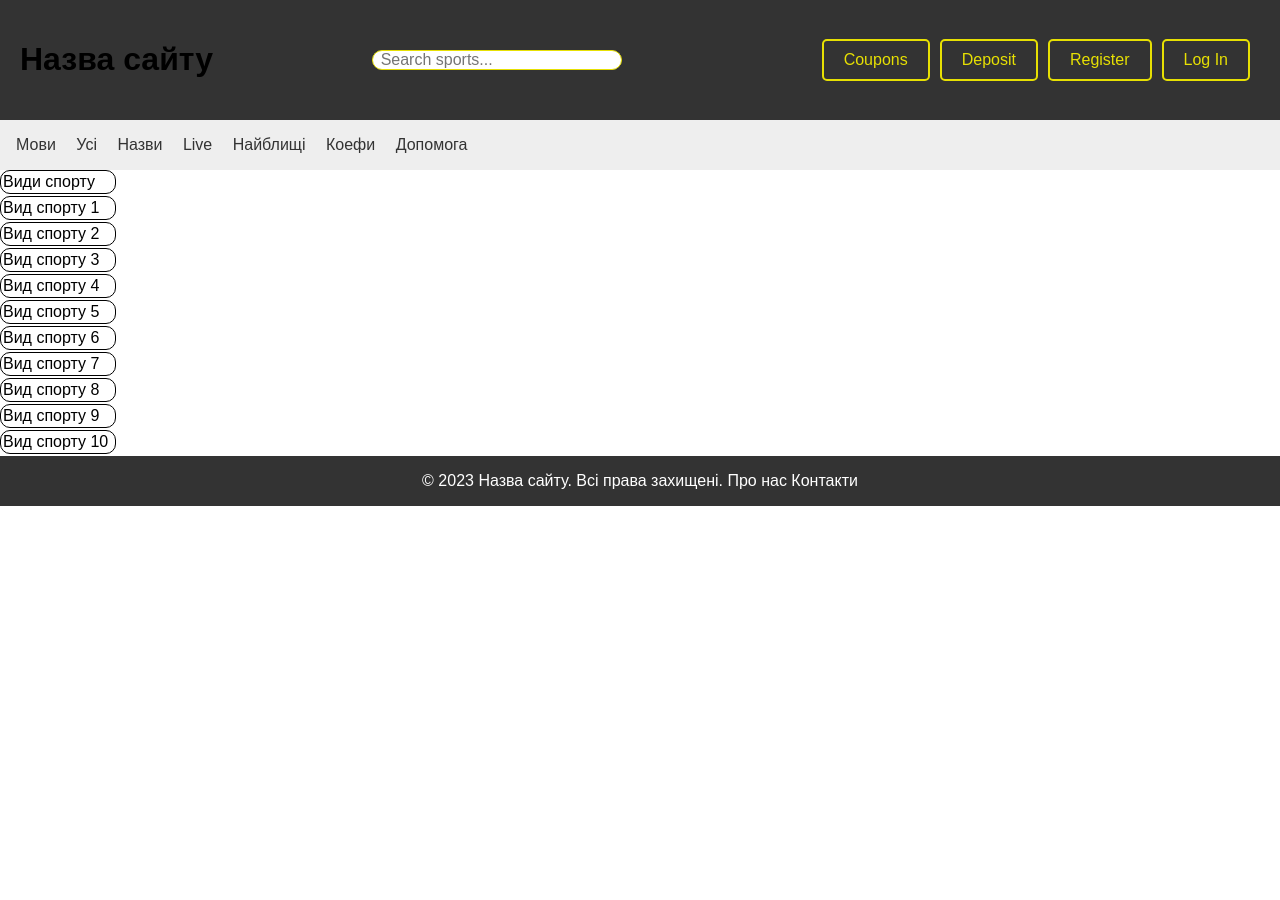
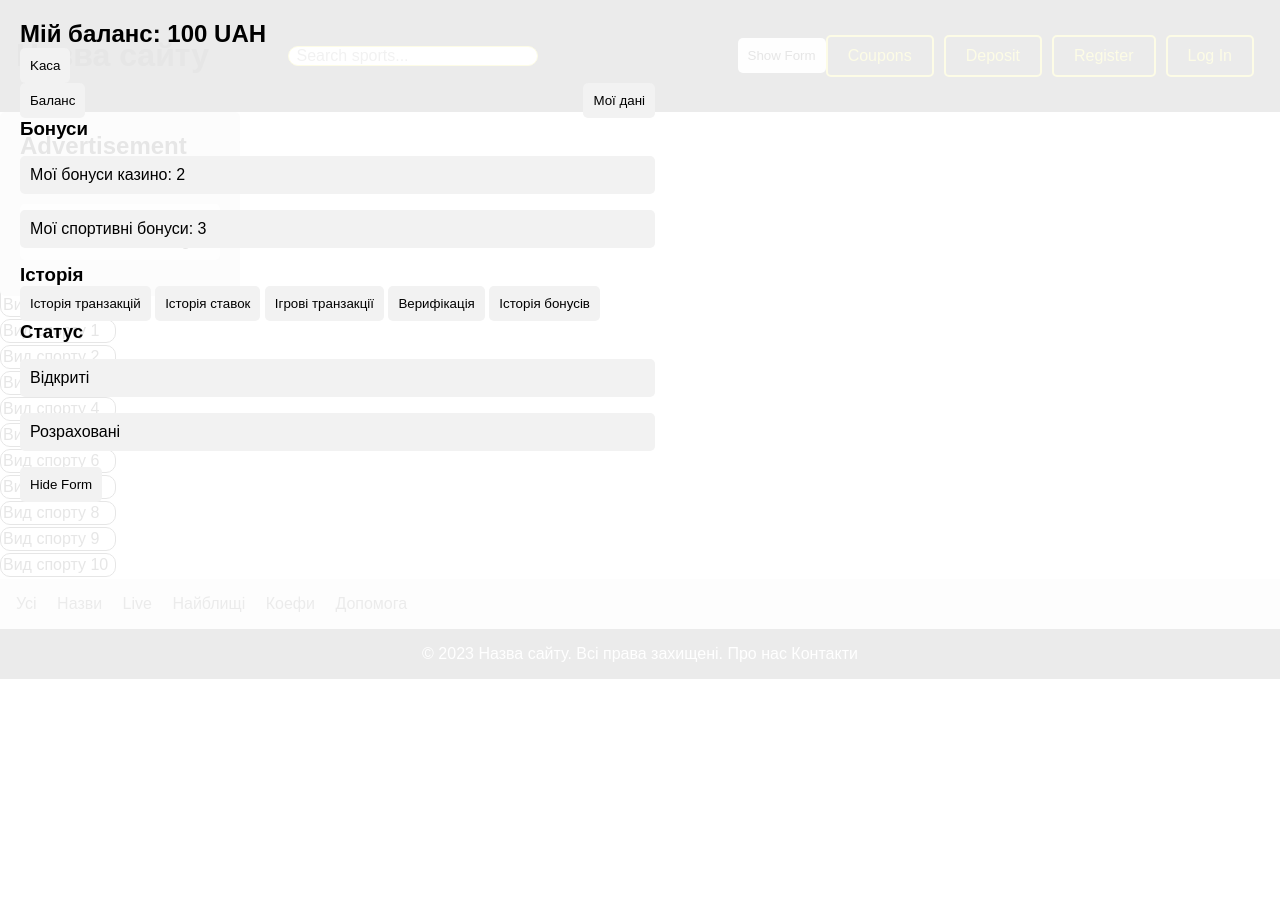
Before and after one commit to SashaAndru/Project, a PHP site: page / in a window 1280 px wide. Run offline with PHP 8.4, Linux system fonts and the light colour scheme.

Commit message:
obnova0.3

```diff
--- a/Style.css
+++ b/Style.css
@@ -6,7 +6,7 @@ body {
   header {
     background-color: #333;
     padding: 1rem;
-    padding: 20px;
+
     display: flex;
     justify-content: space-between;
     align-items: center;
@@ -65,3 +65,62 @@ body {
     outline: none;
     margin-right: 200px;
   }
+
+  .ad {
+    float: left;
+    width: 200px;
+    background-color: #ddd;
+    padding: 20px;
+    border-radius: 5px;
+    margin-right: 20px;
+  }
+
+
+
+  body {
+    font-family: Arial, sans-serif;
+    margin: 0;
+    padding: 0;
+  }
+
+  #formContainer {
+    position: fixed;
+    top: 0;
+    left: 0;
+    width: 100%;
+    height: 100%;
+    display: grid;
+    grid-template-columns: repeat(2, 1fr);
+    grid-template-rows: auto;
+    grid-gap: 10px;
+    padding: 20px;
+    background-color: rgba(255, 255, 255, 0.9);
+    z-index: 1000;
+    overflow: auto;
+  }
+
+  h2, h3 {
+    grid-column: 1 / 3;
+    margin: 0;
+  }
+
+  button, p {
+    background-color: #f2f2f2;
+    border: none;
+    padding: 10px;
+    border-radius: 5px;
+    cursor: pointer;
+  }
+
+  button:hover {
+    background-color: #e6e6e6;
+  }
+
+  .button-group {
+    display: flex;
+    justify-content: space-between;
+  }
+
+  .hidden {
+    display: none;
+  }
--- a/index.html
+++ b/index.html
@@ -11,14 +11,32 @@
       <h1>Назва сайту</h1>
     <nav class="reg">
         <input type="search" id="searchInput" placeholder="Search sports...">
+        <button id="showFormButton">Show Form</button>
         <button class="cta">Coupons</button>
         <button class="cta">Deposit</button>
         <button class="cta">Register</button>
         <button class="cta">Log In</button>
     </nav>
     </header>
+    <div class="ad">
+			<h2>Advertisement Title</h2>
+			<p>This is where the advertisement would go.</p>
+		</div>
+    <main>
+    <div class="sport">Види спорту</div>
+    <div class="sport">Вид спорту 1</div>
+    <div class="sport">Вид спорту 2</div>
+    <div class="sport">Вид спорту 3</div>
+    <div class="sport">Вид спорту 4</div>
+    <div class="sport">Вид спорту 5</div>
+    <div class="sport">Вид спорту 6</div>
+    <div class="sport">Вид спорту 7</div>
+    <div class="sport">Вид спорту 8</div>
+    <div class="sport">Вид спорту 9</div>
+    <div class="sport">Вид спорту 10</div>
+  </main>
+  </div>
     <nav class="list">
-      <a href="#">Мови</a>
       <a href="#">Усі</a>
       <a href="#">Назви</a>
       <a href="#">Live</a>
@@ -26,19 +44,42 @@
       <a href="#">Коефи</a>
       <a href="#">Допомога</a>
     </nav>
-    <main>
-        <div class="sport">Види спорту</div>
-      <div class="sport">Вид спорту 1</div>
-      <div class="sport">Вид спорту 2</div>
-      <div class="sport">Вид спорту 3</div>
-      <div class="sport">Вид спорту 4</div>
-      <div class="sport">Вид спорту 5</div>
-      <div class="sport">Вид спорту 6</div>
-      <div class="sport">Вид спорту 7</div>
-      <div class="sport">Вид спорту 8</div>
-      <div class="sport">Вид спорту 9</div>
-      <div class="sport">Вид спорту 10</div>
-    </main>
+
+
+    <div id="formContainer" class="hidden">
+      <form>
+        <!-- Balance section -->
+        <h2>Мій баланс: 100 UAH</h2>
+        <button>Kaca</button>
+
+        <!-- Buttons section -->
+        <div class="button-group">
+          <button>Баланс</button>
+          <button>Мої дані</button>
+        </div>
+
+        <!-- Bonuses section -->
+        <h3>Бонуси</h3>
+        <p>Мої бонуси казино: 2</p>
+        <p>Мої спортивні бонуси: 3</p>
+
+        <!-- History section -->
+        <h3>Історія</h3>
+        <button>Історія транзакцій</button>
+        <button>Історія ставок</button>
+        <button>Ігрові транзакції</button>
+        <button>Верифікація</button>
+        <button>Історія бонусів</button>
+
+        <!-- Status section -->
+        <h3>Статус</h3>
+        <p>Відкриті</p>
+        <p>Розраховані</p>
+
+        <!-- Hide form button -->
+        <button id="hideFormButton">Hide Form</button>
+      </form>
+    </div>
     <footer>
       &copy; 2023 Назва сайту. Всі права захищені.
       Про нас
--- a/js/JavaScript.js
+++ b/js/JavaScript.js
@@ -18,3 +18,55 @@ const searchInput = document.getElementById('searchInput');
         sport.style.display = sportText.includes(searchTerm) ? 'block' : 'none';
       });
     });
+
+
+//form
+document.getElementById('showFormButton').addEventListener('click', function() {
+  const formContainer = document.createElement('div');
+  formContainer.innerHTML = `
+    <form>
+      <!-- Balance section -->
+      <h2>Мій баланс: 100 UAH</h2>
+      <button>Kaca</button>
+
+      <!-- Buttons section -->
+      <div class="button-group">
+        <button>Баланс</button>
+        <button>Мої дані</button>
+      </div>
+
+      <!-- Bonuses section -->
+      <h3>Бонуси</h3>
+      <p>Мої бонуси казино: 2</p>
+      <p>Мої спортивні бонуси: 3</p>
+
+      <!-- History section -->
+      <h3>Історія</h3>
+      <button>Історія транзакцій</button>
+      <button>Історія ставок</button>
+      <button>Ігрові транзакції</button>
+      <button>Верифікація</button>
+      <button>Історія бонусів</button>
+
+      <!-- Status section -->
+      <h3>Статус</h3>
+      <p>Відкриті</p>
+      <p>Розраховані</p>
+
+      <!-- Hide form button -->
+      <button id="hideFormButton">Hide Form</button>
+    </form>
+  `;
+  formContainer.id = 'formContainer';
+  formContainer.classList.remove('hidden');
+  formContainer.style.zIndex = '1000';
+  document.body.appendChild(formContainer);
+  document.getElementById('showFormButton').classList.add('hidden');
+  document.getElementById('hideFormButton').classList.remove('hidden');
+});
+
+document.getElementById('hideFormButton').addEventListener('click', function() {
+  document.getElementById('formContainer').remove();
+  document.getElementById('showFormButton').classList.remove('hidden');
+  document.getElementById('hideFormButton').classList.add('hidden');
+});
```
